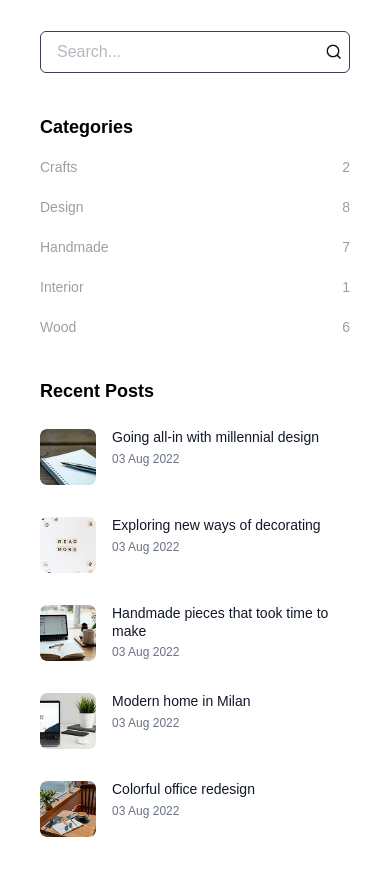
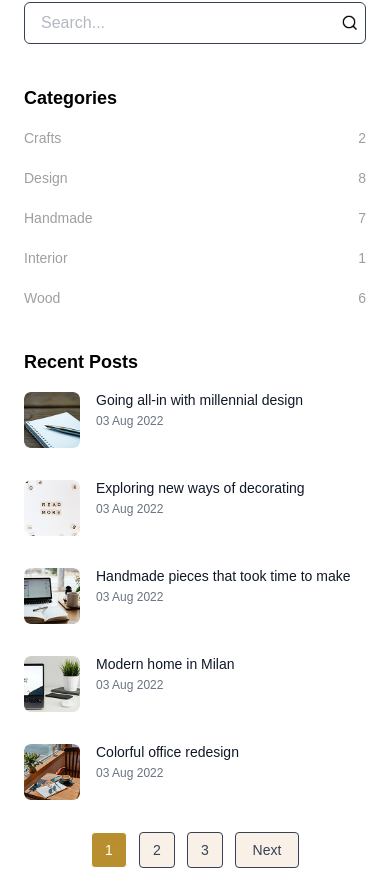
Before and after one commit to mwenaro/gomycode-furniro-ecommere-nextjs-app, a Next.js app: page /blog in a window 390 px wide. Shown: the part 2707-3584 px from the top of the page. Built offline with nearby package versions, Linux system fonts and the light colour scheme.

Commit message:
chore:update the blog component

```diff
--- a/src/components/blog/BlogCard.tsx
+++ b/src/components/blog/BlogCard.tsx
@@ -17,7 +17,7 @@ export function BlogCard({ image, tags, title }: BlogCardProps) {
         <span>{tags}</span>
       </div>
       <h2 className="text-2xl font-semibold text-black mb-4">{title}</h2>
-      <p className="text-[#9F9F9F] mb-6">
+      <p className="text-[#9F9F9F] mb-6 ">
         Lorem ipsum dolor sit amet, consectetur adipiscing elit, sed do eiusmod
         tempor incididunt ut labore et dolore magna aliqua. Mus mauris vitae
         ultricies leo integer malesuada nunc. In nulla posuere sollicitudin
--- a/src/components/blog/BlogCategories.tsx
+++ b/src/components/blog/BlogCategories.tsx
@@ -1,26 +1,26 @@
-import React from "react";
-
-// Sample categories with post counts
-const categories = [
-  { name: "Crafts", count: 2 },
-  { name: "Design", count: 8 },
-  { name: "Handmade", count: 7 },
-  { name: "Interior", count: 1 },
-  { name: "Wood", count: 6 },
-];
-
 export function BlogCategories() {
   return (
-    <ul className="space-y-5">
-      {categories.map((category, idx) => (
-        <li
-          key={idx}
-          className="flex justify-between text-sm text-[#9F9F9F]"
-        >
-          <span>{category.name}</span>
-          <span className="text-[#9F9F9F]">{category.count}</span>
-        </li>
-      ))}
+    <ul className="space-y-5 text-sm text-[#9F9F9F]">
+      <li className="flex justify-between">
+        <span>Crafts</span>
+        <span>2</span>
+      </li>
+      <li className="flex justify-between">
+        <span>Design</span>
+        <span>8</span>
+      </li>
+      <li className="flex justify-between">
+        <span>Handmade</span>
+        <span>7</span>
+      </li>
+      <li className="flex justify-between">
+        <span>Interior</span>
+        <span>1</span>
+      </li>
+      <li className="flex justify-between">
+        <span>Wood</span>
+        <span>6</span>
+      </li>
     </ul>
   );
 }
--- a/src/components/blog/BlogLayout.tsx
+++ b/src/components/blog/BlogLayout.tsx
@@ -1,11 +1,14 @@
 import React from "react";
 import { BlogList } from "./BlogList";
 import { BlogSidebar } from "./BlogSidebar";
+import Features from "../shop/Features";
 
 export default function BlogLayout() {
   return (
     <div className="bg-white container mx-auto ">
-        <div className="w-full h-64 bg-cover bg-center flex flex-col items-center justify-center text-center"
+      {/* hero section */}
+      <div
+        className="w-full h-64 bg-cover bg-center flex flex-col items-center justify-center text-center"
         style={{ backgroundImage: `url('/blogimages/background.png')` }}
       >
         <img src="/blogimages/main logo.png" alt="Logo" />
@@ -14,15 +17,35 @@ export default function BlogLayout() {
           <span className="text-black font-medium">Home</span> &gt; Blog
         </p>
       </div>
-      <div className="flex flex-col lg:flex-row gap-8 pt-18 px-10 py-10">
+      <div className="flex flex-col lg:flex-row gap-8 pt-18 px-6 md:px-18">
         {/* Left section: blog list */}
         <div className="w-full lg:w-2/3">
           <BlogList />
         </div>
         {/* Right section: sidebar */}
         <div className="w-full lg:w-1/3 ">
-        <BlogSidebar/>
+          <BlogSidebar />
         </div>
+      </div>
+      <div className="flex justify-center space-x-3 mt-8">
+        {/* page buttons */}
+        <button className="w-9 h-9 rounded-sm border bg-[#B88E2F] text-white text-sm font-medium">
+          1
+        </button>
+        <button className="w-9 h-9 rounded-sm border bg-[#F9F1E7] text-gray-700 text-sm font-medium">
+          2
+        </button>
+        <button className="w-9 h-9 rounded-sm border bg-[#F9F1E7] text-gray-700 text-sm font-medium">
+          3
+        </button>
+        {/* Next button */}
+        <button className="w-16 h-9 rounded-sm border bg-[#F9F1E7] text-sm font-medium text-gray-700">
+          Next
+        </button>
+      </div>
+      {/* features */}
+      <div className="pt-6">
+        <Features />
       </div>
     </div>
   );
--- a/src/components/blog/BlogPosts.tsx
+++ b/src/components/blog/BlogPosts.tsx
@@ -6,7 +6,7 @@ interface BlogPostsProps {
 export function BlogPosts({ image, title }: BlogPostsProps) {
   return (
     <div>
-      <div className="flex items-start space-x-4">
+      <div className="flex items-start space-x-4 ">
         <img
           src={image}
           alt={title}
--- a/src/components/blog/BlogSidebar.tsx
+++ b/src/components/blog/BlogSidebar.tsx
@@ -3,10 +3,8 @@ import { BlogPosts } from "./BlogPosts";
 import { BlogCategories } from "./BlogCategories";
 
 export function BlogSidebar() {
-
-
   return (
-    <aside className="space-y-10 lg:max-w-[13rem] mx-auto">
+    <div className="space-y-10 lg:max-w-[13rem] mx-auto">
       {/* search bar */}
       <div className="relative">
         <input
@@ -28,7 +26,7 @@ export function BlogSidebar() {
 
       {/* recent posts */}
       <div>
-        <h3 className="text-lg font-semibold text-black mb-6">Recent Posts</h3>
+        <h3 className="text-lg font-semibold text-black mb-4">Recent Posts</h3>
         <div className="space-y-8">
           <BlogPosts
             image="/blogimages/post1.png"
@@ -42,14 +40,16 @@ export function BlogSidebar() {
             image="/blogimages/post3.png"
             title="Handmade pieces that took time to make"
           />
-        <BlogPosts image="/blogimages/post4.png" title="Modern home in Milan" />
+          <BlogPosts
+            image="/blogimages/post4.png"
+            title="Modern home in Milan"
+          />
           <BlogPosts
             image="/blogimages/post5.png"
             title="Colorful office redesign"
           />
-
         </div>
       </div>
-    </aside>
+    </div>
   );
 }
```
Also changed, not shown: src/components/blog/BlogList.tsx (+4 -5 lines). Lines whose indentation alone changed are shown as unchanged.
